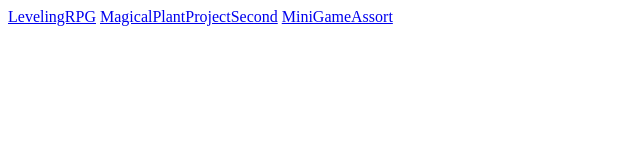
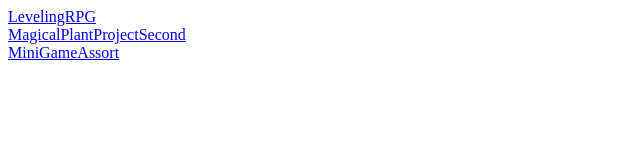
Before and after one commit to akiirohappa/akiirohappa.github.io, a plain HTML site: page index.html in a window 1280 px wide. Shown: the whole page, without its empty margins (0-640 px from the left). Drawn offline with Linux system fonts and the light colour scheme.

Commit message:
no message

```diff
--- a/index.html
+++ b/index.html
@@ -6,8 +6,8 @@
     </script>
 </head>
 <body>
-<a href="https://akiirohappa.github.io/LevelingRPG">LevelingRPG</a>
-<a href="https://akiirohappa.github.io/MagicalPlantProjectSecond">MagicalPlantProjectSecond</a>
-<a href="https://akiirohappa.github.io/MiniGameAssort">MiniGameAssort</a>
+<a href="https://akiirohappa.github.io/LevelingRPG">LevelingRPG</a><br>
+<a href="https://akiirohappa.github.io/MagicalPlantProjectSecond">MagicalPlantProjectSecond</a><br>
+<a href="https://akiirohappa.github.io/MiniGameAssort/">MiniGameAssort</a><br>
 </body>
 </html>
```
